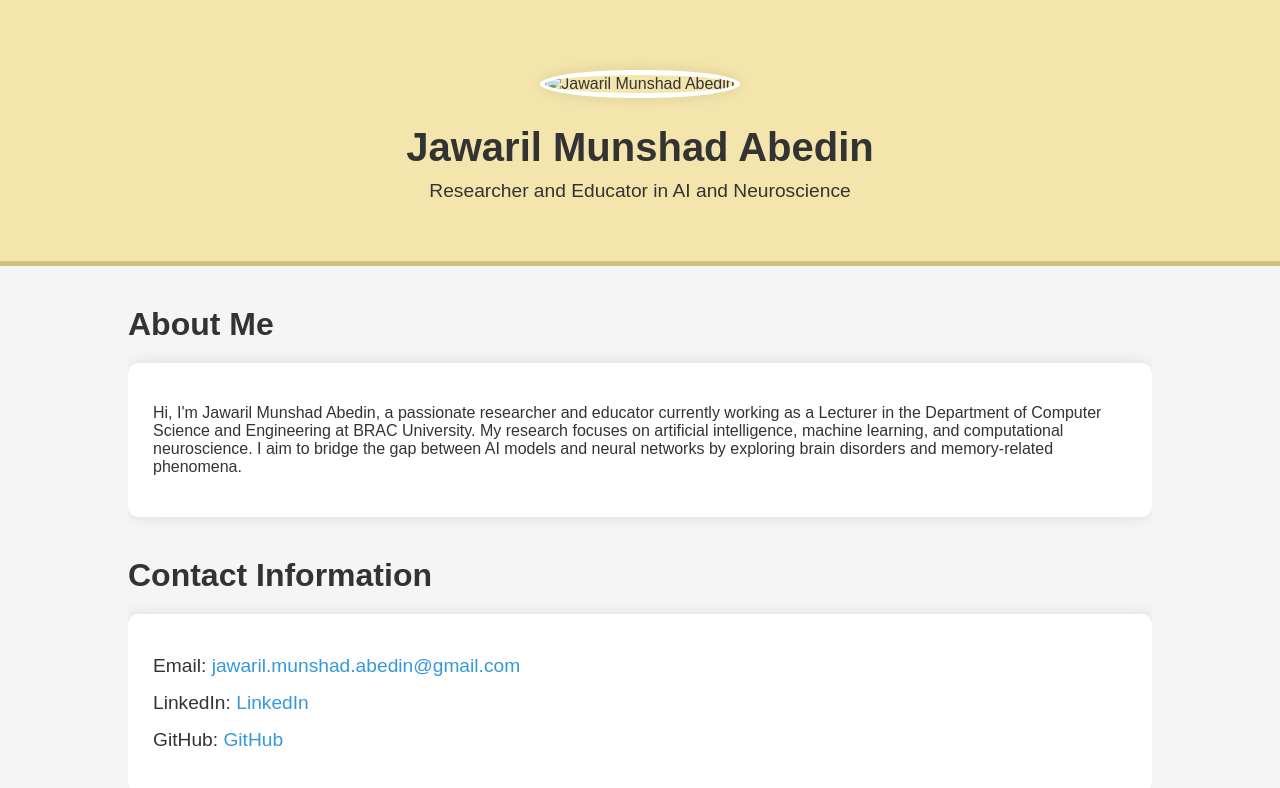
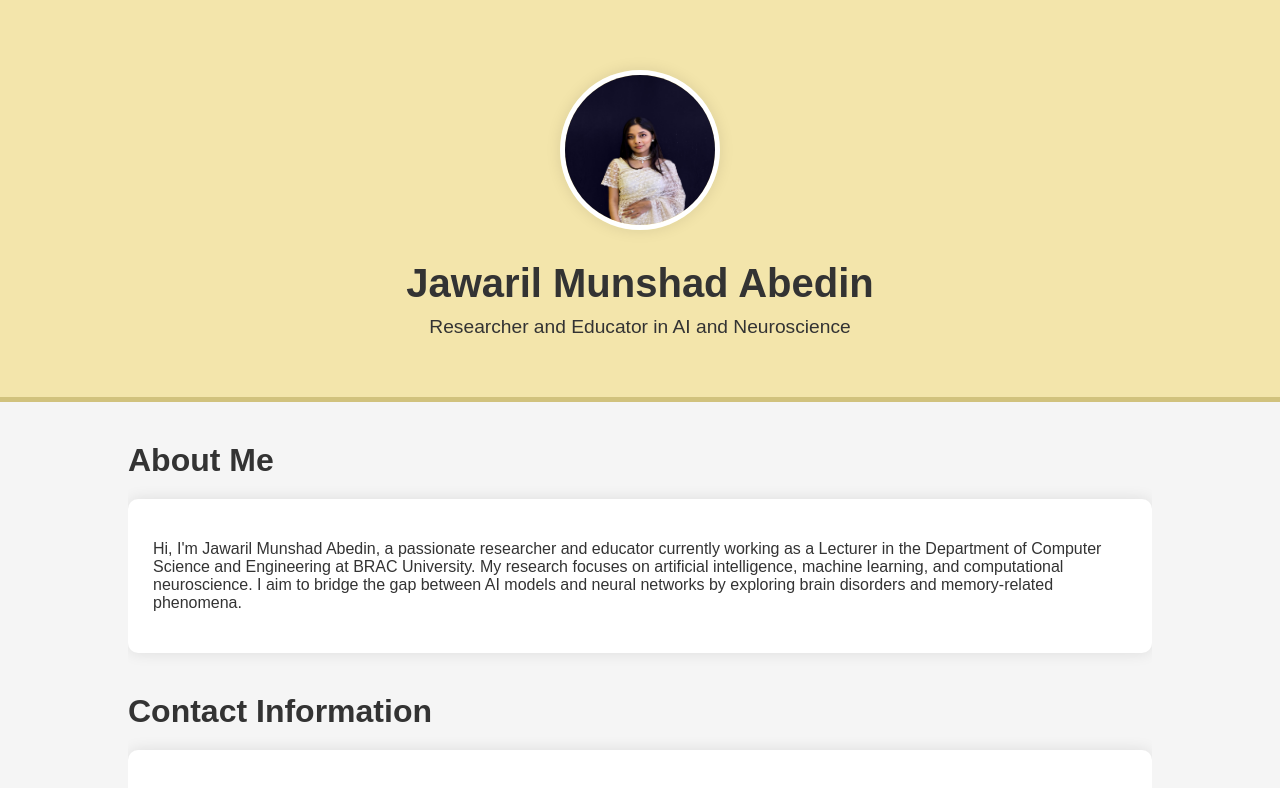
Before and after one commit to Zawaril/Zawaril.github.io, a plain HTML site: page index.html in a window 1280 px wide. Shown: the top 788 px of the page. Drawn offline with Linux system fonts and the light colour scheme.

Commit message:
Update index.html

```diff
--- a/index.html
+++ b/index.html
@@ -105,7 +105,7 @@
 
   <header>
     <div class="container">
-      <img src="IMG_1077.HEIC" alt="Jawaril Munshad Abedin" class="profile-img">
+      <img src="IMG_9FC7D9328382-1.jpeg" alt="Jawaril Munshad Abedin" class="profile-img">
       <h1>Jawaril Munshad Abedin</h1>
       <p>Researcher and Educator in AI and Neuroscience</p>
     </div>
```
